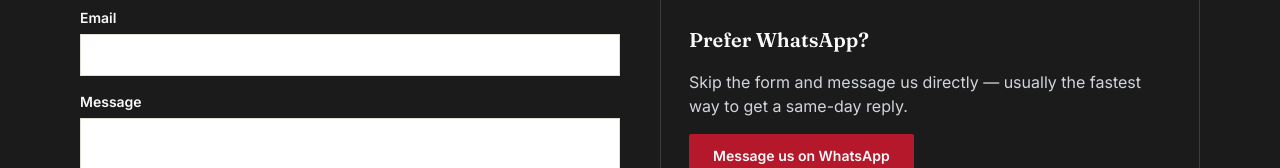
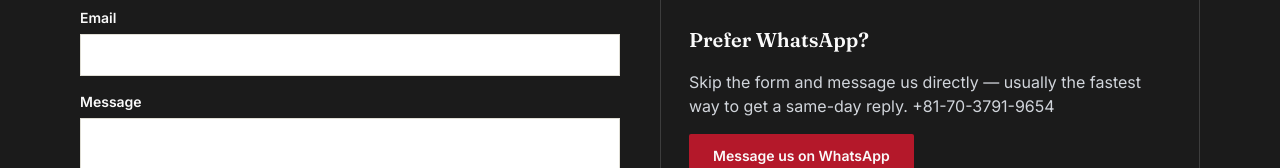
Before and after one commit to technicpro2010-lab/Afghanyouth, a React (Vite) app: page / in a window 1280 px wide. Shown: the part 5045-5213 px from the top of the page. Built offline with nearby package versions, Linux system fonts and the light colour scheme.

Commit message:
contact number added

```diff
--- a/src/components/Contact.jsx
+++ b/src/components/Contact.jsx
@@ -71,7 +71,7 @@
             <h3 className="text-paper">Prefer WhatsApp?</h3>
             <p className="text-gray-300">
               Skip the form and message us directly — usually the fastest way
-              to get a same-day reply.
+              to get a same-day reply. +81-70-3791-9654
             </p>
 
              <a href="https://wa.me/+817037919654"
```
